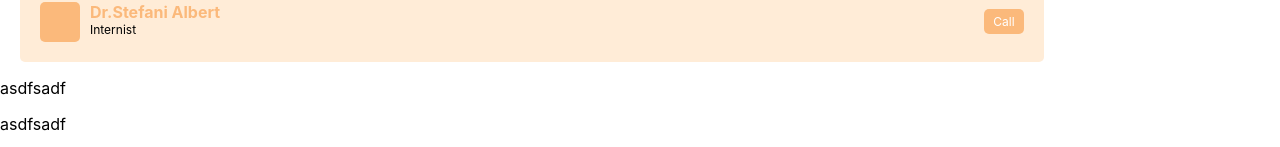
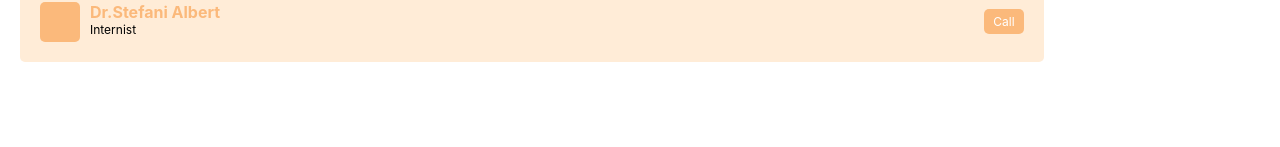
Before and after one commit to MohamadZeyad/Doctor-Consultatoin-App, a React (Create React App) app: page / in a window 1280 px wide. Shown: the part 694-841 px from the top of the page. After the commit the page ends 800 px from the top, so only its background shows below. Built offline with nearby package versions, Linux system fonts and the light colour scheme.

Commit message:
adding gh pages

```diff
--- a/src/App.js
+++ b/src/App.js
@@ -32,10 +32,6 @@ function App() {
       <Card></Card>
       <CategoriesText>Doctors</CategoriesText>
       <DoctorListItem></DoctorListItem>
-      <div className="sdf">
-        <p>asdfsadf</p>
-        <p>asdfsadf</p>
-      </div>
     </div>
   );
 }
```
